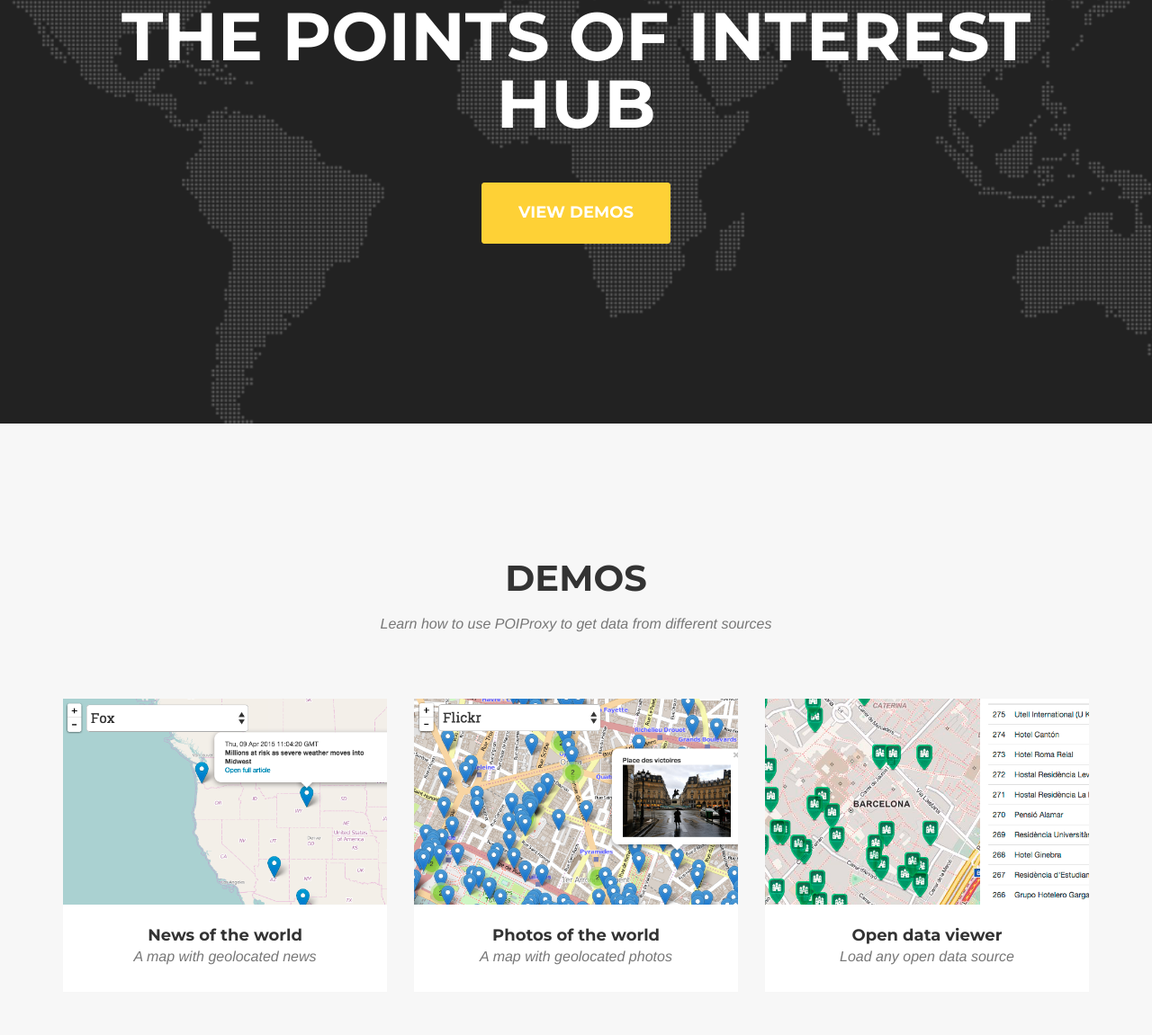
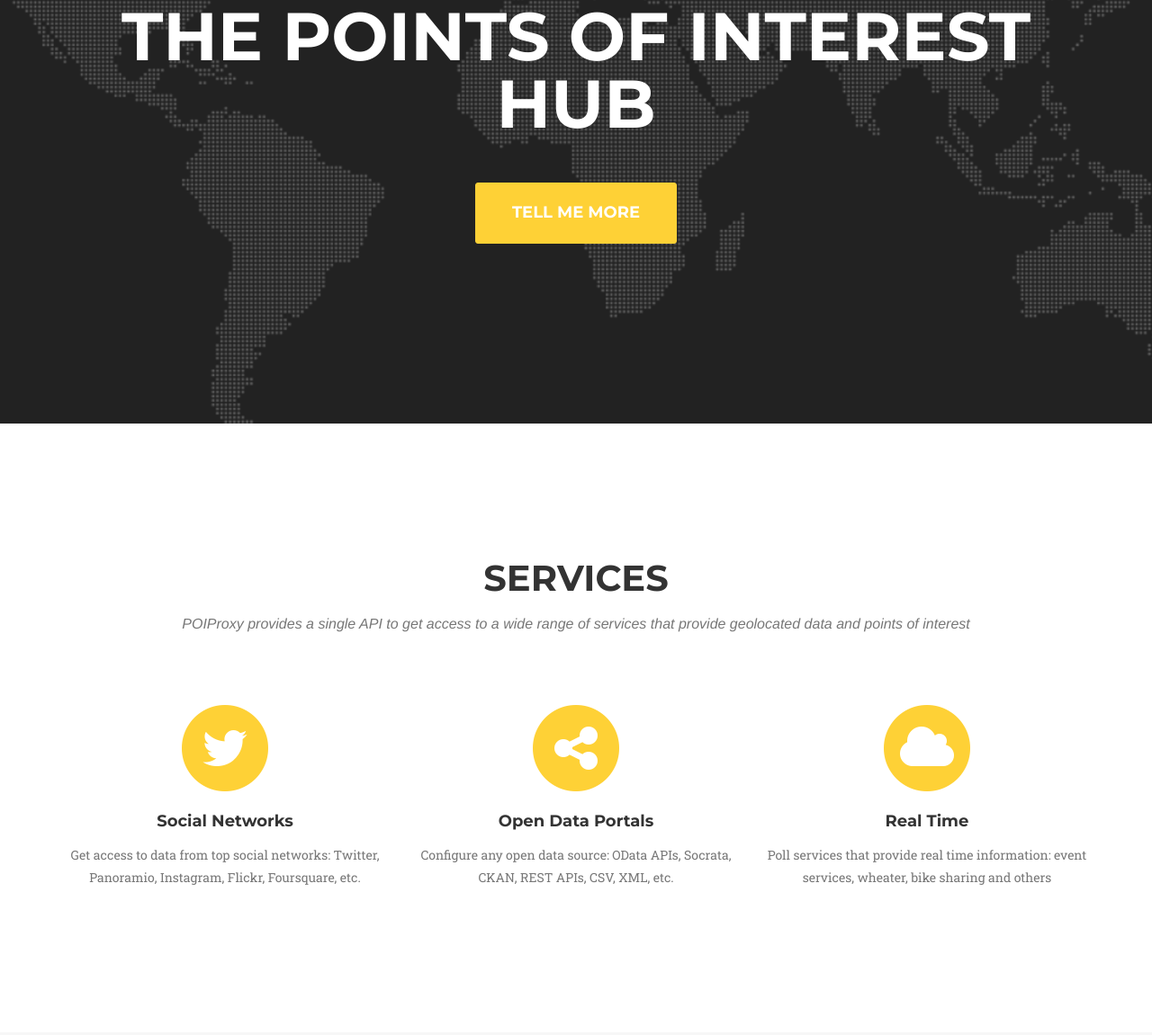
Before and after one commit to Prodevelop/POIProxy-playground, a plain HTML site: page app/index.html in a window 1280 px wide. Shown: the part 362-1513 px from the top of the page at 90% size. Drawn offline with nearby package versions, Linux system fonts and the light colour scheme; a web font is replaced by a local one.

Commit message:
Added services section

```diff
--- a/app/index.html
+++ b/app/index.html
@@ -50,9 +50,9 @@
                     <li class="hidden">
                         <a href="#page-top"></a>
                     </li>
-                    <!-- <li>
+                    <li>
                         <a class="page-scroll" href="#services">Services</a>
-                    </li> -->
+                    </li>
                     <li>
                         <a class="page-scroll" href="#portfolio">Demos</a>
                     </li>
@@ -77,47 +77,47 @@
             <div class="intro-text">
                 <div class="intro-lead-in">Welcome To POIProxy!</div>
                 <div class="intro-heading">The points of interest hub</div>
-                <a href="#portfolio" class="page-scroll btn btn-xl">View demos</a>
+                <a href="#services" class="page-scroll btn btn-xl">Tell me more</a>
             </div>
         </div>
     </header>
     <!-- Services Section -->
-    <!-- <section id="services">
+    <section id="services">
         <div class="container">
             <div class="row">
                 <div class="col-lg-12 text-center">
                     <h2 class="section-heading">Services</h2>
-                    <h3 class="section-subheading text-muted">Lorem ipsum dolor sit amet consectetur.</h3>
+                    <h3 class="section-subheading text-muted">POIProxy provides a single API to get access to a wide range of services that provide geolocated data and points of interest</h3>
                 </div>
             </div>
             <div class="row text-center">
                 <div class="col-md-4">
                     <span class="fa-stack fa-4x">
                         <i class="fa fa-circle fa-stack-2x text-primary"></i>
-                        <i class="fa fa-shopping-cart fa-stack-1x fa-inverse"></i>
+                        <i class="fa fa-twitter fa-stack-1x fa-inverse"></i>
                     </span>
-                    <h4 class="service-heading">E-Commerce</h4>
-                    <p class="text-muted">Lorem ipsum dolor sit amet, consectetur adipisicing elit. Minima maxime quam architecto quo inventore harum ex magni, dicta impedit.</p>
+                    <h4 class="service-heading">Social Networks</h4>
+                    <p class="text-muted">Get access to data from top social networks: Twitter, Panoramio, Instagram, Flickr, Foursquare, etc.</p>
                 </div>
                 <div class="col-md-4">
                     <span class="fa-stack fa-4x">
                         <i class="fa fa-circle fa-stack-2x text-primary"></i>
-                        <i class="fa fa-laptop fa-stack-1x fa-inverse"></i>
+                        <i class="fa fa-share-alt fa-stack-1x fa-inverse"></i>
                     </span>
-                    <h4 class="service-heading">Responsive Design</h4>
-                    <p class="text-muted">Lorem ipsum dolor sit amet, consectetur adipisicing elit. Minima maxime quam architecto quo inventore harum ex magni, dicta impedit.</p>
+                    <h4 class="service-heading">Open Data Portals</h4>
+                    <p class="text-muted">Configure any open data source: OData APIs, Socrata, CKAN, REST APIs, CSV, XML, etc.</p>
                 </div>
                 <div class="col-md-4">
                     <span class="fa-stack fa-4x">
                         <i class="fa fa-circle fa-stack-2x text-primary"></i>
-                        <i class="fa fa-lock fa-stack-1x fa-inverse"></i>
+                        <i class="fa fa-cloud fa-stack-1x fa-inverse"></i>
                     </span>
-                    <h4 class="service-heading">Web Security</h4>
-                    <p class="text-muted">Lorem ipsum dolor sit amet, consectetur adipisicing elit. Minima maxime quam architecto quo inventore harum ex magni, dicta impedit.</p>
+                    <h4 class="service-heading">Real Time</h4>
+                    <p class="text-muted">Poll services that provide real time information: event services, wheater, bike sharing and others</p>
                 </div>
             </div>
         </div>
-    </section> -->
+    </section>
     <!-- Portfolio Grid Section -->
     <section id="portfolio" class="bg-light-gray">
         <div class="container">
@@ -426,7 +426,7 @@
             <div class="row">
                 <div class="col-lg-12 text-center">
                     <h2 class="section-heading">Contact Us</h2>
-                    <h3 class="section-subheading text-muted">Do you need support? Drop us a line</h3>
+                    <h3 class="section-subheading text-muted">Do you need help? Drop us a line</h3>
                 </div>
             </div>
             <div class="row">
```
